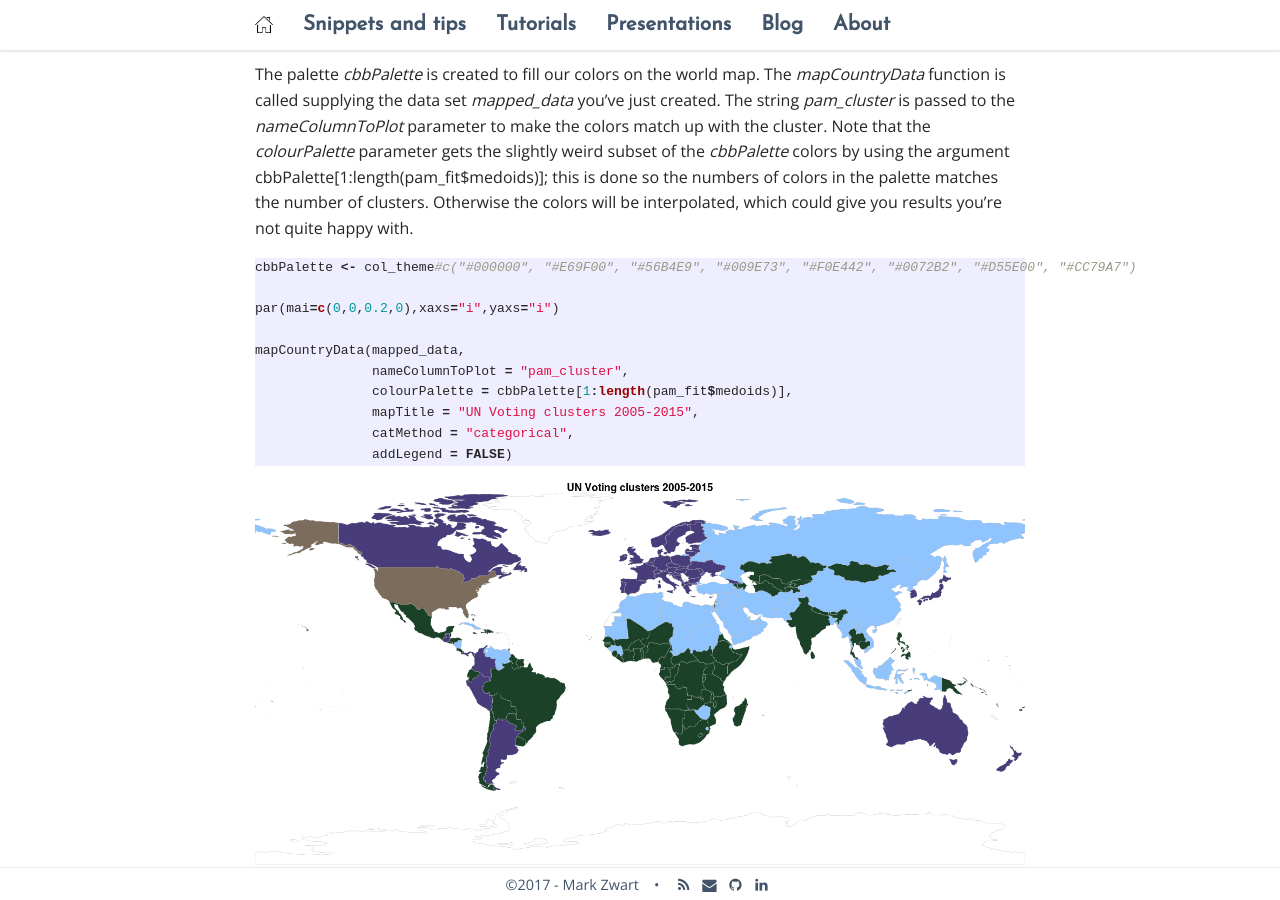
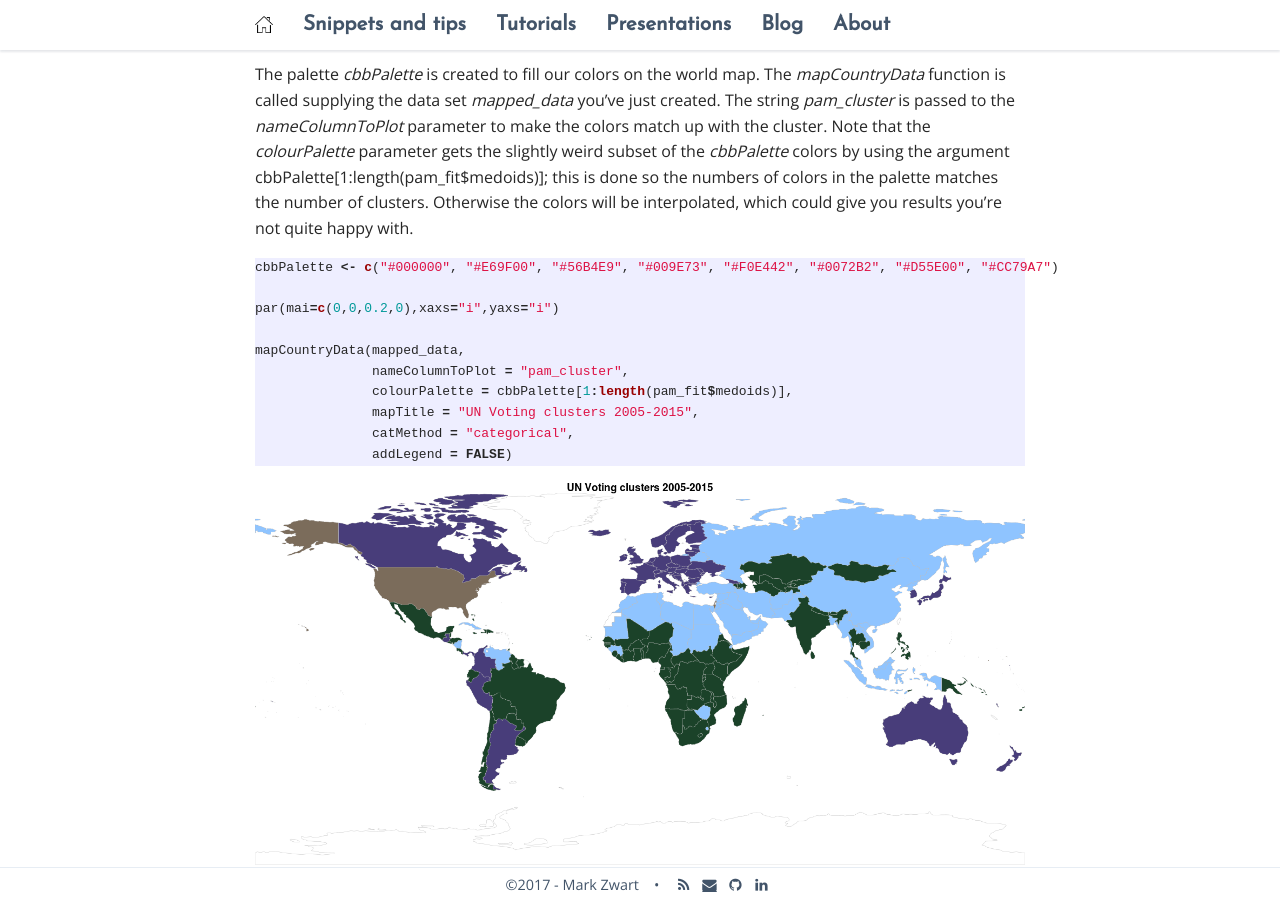
Before and after one commit to mark-me/mark-me.github.io, a Jekyll site: the page built from _pages/tutorials/clustering-mds/clustering-mds.md, in a window 1280 px wide and 900 px high, scrolled down 5657 px. Built offline with Jekyll 4.4.1, drawn with Linux system fonts in a browser that asks for light colours; nearby versions of some CDN libraries; comment, search, counter and statistics services are not loaded; some of the changed text lies outside the part shown.

Commit message:
Update clustering-mds.md

````diff
--- a/_pages/tutorials/clustering-mds/clustering-mds.md
+++ b/_pages/tutorials/clustering-mds/clustering-mds.md
@@ -186,7 +186,7 @@ mapped_data <- joinCountryData2Map(df_country_votes,
 ```
 The palette _cbbPalette_ is created to fill our colors on the world map. The _mapCountryData_ function is called supplying the data set _mapped_data_ you've just created. The string _pam_cluster_ is passed to the _nameColumnToPlot_ parameter to make the colors match up with the cluster. Note that the _colourPalette_ parameter gets the slightly weird subset of the _cbbPalette_ colors by using the argument cbbPalette[1:length(pam_fit$medoids)]; this is done so the numbers of colors in the palette matches the number of clusters. Otherwise the colors will be interpolated, which could give you results you're not quite happy with.
 ```r
-cbbPalette <- col_theme#c("#000000", "#E69F00", "#56B4E9", "#009E73", "#F0E442", "#0072B2", "#D55E00", "#CC79A7")
+cbbPalette <- c("#000000", "#E69F00", "#56B4E9", "#009E73", "#F0E442", "#0072B2", "#D55E00", "#CC79A7")
 
 par(mai=c(0,0,0.2,0),xaxs="i",yaxs="i")
 
````
Also changed, not shown: other parts of _pages/tutorials/clustering-mds/clustering-mds.md (+2 -0 lines).
